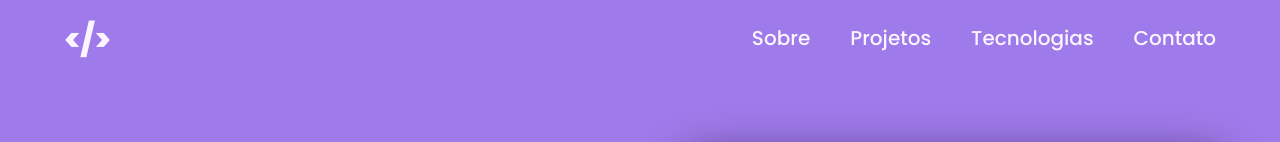
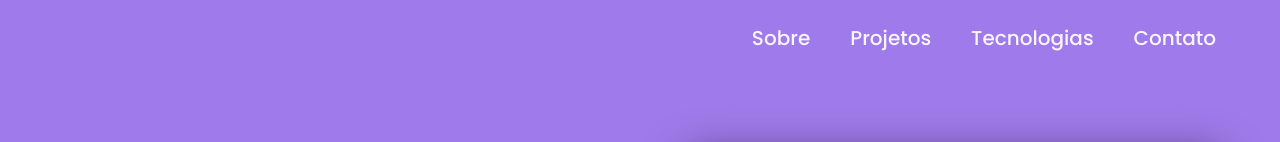
Before and after one commit to juliozambom/portifolio, a React (Vite) app: page / in a window 1280 px wide. Shown: the top 142 px of the page. Built offline with nearby package versions, Linux system fonts and the light colour scheme.

Commit message:
feat: creating typing effect to the navbar title

```diff
--- a/src/components/Navbar/index.tsx
+++ b/src/components/Navbar/index.tsx
@@ -1,9 +1,36 @@
-import { Container, Title, NavLinks, Link } from './styles';
+import { useEffect, useState } from 'react';
+import { Container, NavLinks, Link } from './styles';
 
 export default function Navbar() {
+  const phrases = [
+    'div',
+    'react',
+    'reactnative',
+    'typescript',
+    'javascript',
+    'juliozambom',
+  ];
+  const [currentPhrase, setCurrentPhrase] = useState(0);
+
+  useEffect(() => {
+    setTimeout(() => {
+      handleNextPhrase();
+    }, 6000);
+  }, [currentPhrase]);
+
+  function handleNextPhrase() {
+    if (currentPhrase === phrases.length - 1) {
+      setCurrentPhrase(0);
+    } else {
+      setCurrentPhrase(currentPhrase + 1);
+    }
+  }
+
   return (
-    <Container>
-      <Title>{'</>'}</Title>
+    <Container numberOfLetters={phrases[currentPhrase].length}>
+      <div className="left">
+        <h1 className="title">{`</${phrases[currentPhrase]}>`}</h1>
+      </div>
       <NavLinks>
         <Link href="">Sobre</Link>
         <Link href="">Projetos</Link>
--- a/src/components/Navbar/styles.ts
+++ b/src/components/Navbar/styles.ts
@@ -5,11 +5,46 @@ export const Container = styled.nav`
   display: flex;
   justify-content: space-between;
   align-items: center;
-`;
 
-export const Title = styled.h1`
-  font-weight: 800;
-  font-size: 32px;
+  .left {
+    display: flex;
+    overflow: hidden;
+    animation: typing 6s steps(${({ numberOfLetters }) => numberOfLetters + 8})
+      infinite;
+    width: 0;
+
+    &:after {
+      content: '';
+      margin-left: 2px;
+      border-right: 2px solid ${({ theme }) => theme.colors.purple[700]};
+      font-size: 32px;
+    }
+
+    h1 {
+      font-weight: 800;
+      font-size: 32px;
+      overflow: hidden;
+      color: ${({ theme }) => theme.colors.purple[50]};
+    }
+
+    @keyframes typing {
+      30% {
+        width: 4px;
+      }
+
+      45% {
+        width: ${({ numberOfLetters }) => numberOfLetters * 24 + 60}px;
+      }
+
+      80% {
+        width: ${({ numberOfLetters }) => numberOfLetters * 24 + 60}px;
+      }
+
+      10% {
+        width: 4px;
+      }
+    }
+  }
 `;
 
 export const NavLinks = styled.ul`
```
